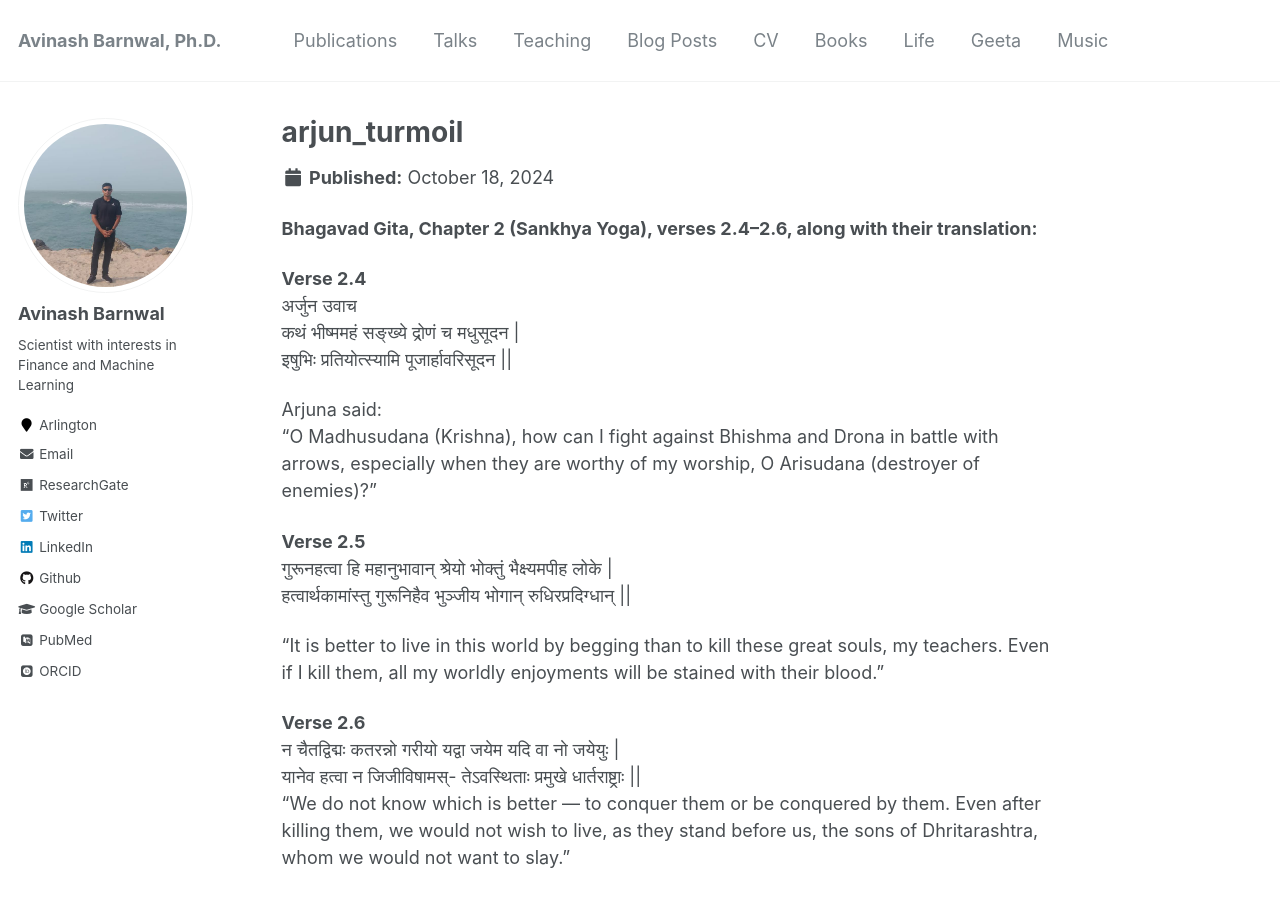
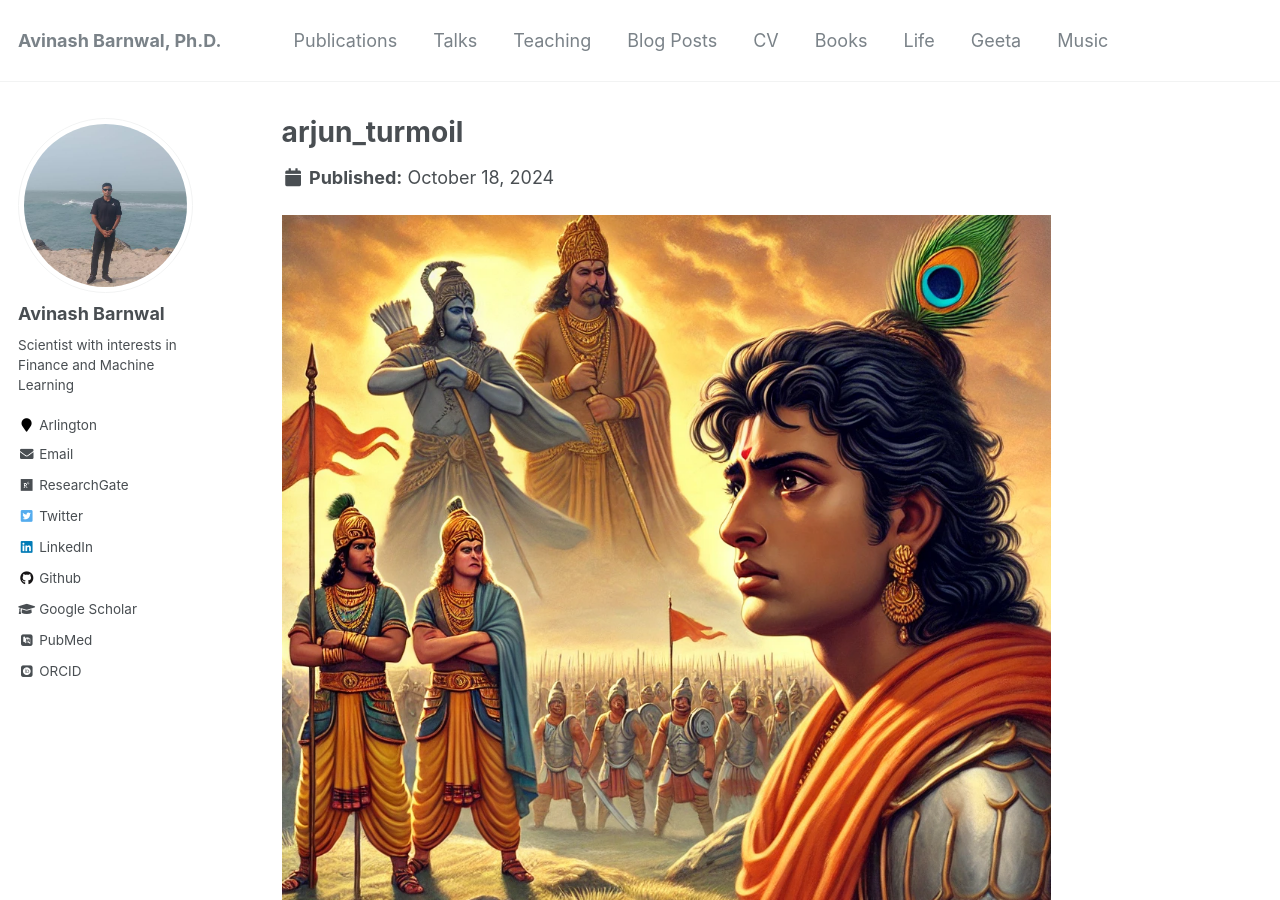
Before and after one commit to avinashbarnwal/avinashbarnwal.github.io, a Jekyll site: the page built from _geeta/shlok_2_4_2_6.md, in a window 1280 px wide and 900 px high. Built offline with Jekyll 4.4.1, drawn with Linux system fonts in a browser that asks for light colours; some web fonts are replaced.

Commit message:
Update shlok_2_4_2_6.md

```diff
--- a/_geeta/shlok_2_4_2_6.md
+++ b/_geeta/shlok_2_4_2_6.md
@@ -6,7 +6,7 @@ permalink: /geeta/arjun_turmoil
 date: 2024-10-18
 ---
 
-
+![png](../images/shlok_2_4_2_6.webp)
 
 **Bhagavad Gita, Chapter 2 (Sankhya Yoga), verses 2.4–2.6, along with their translation:**
 
```
